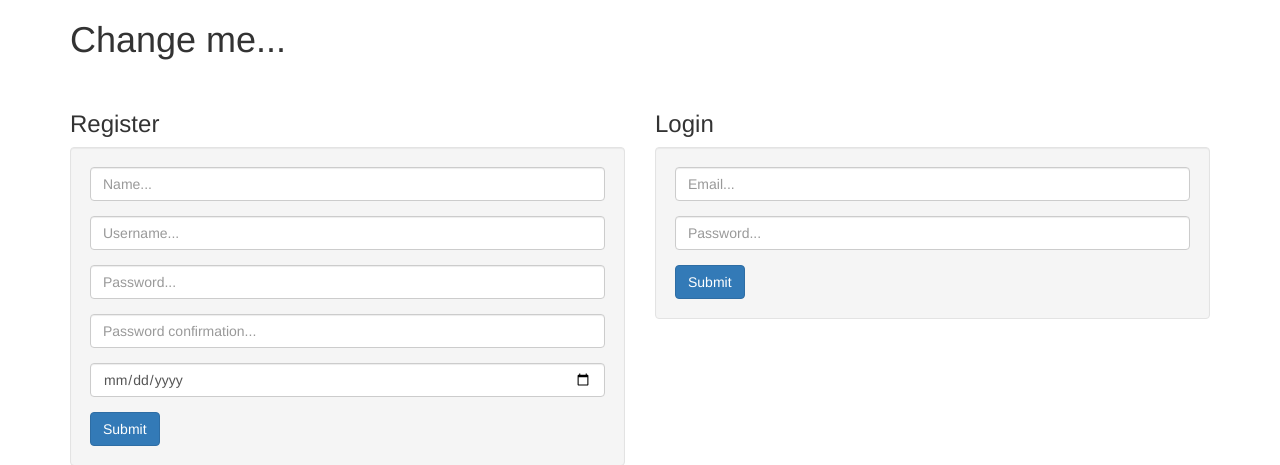
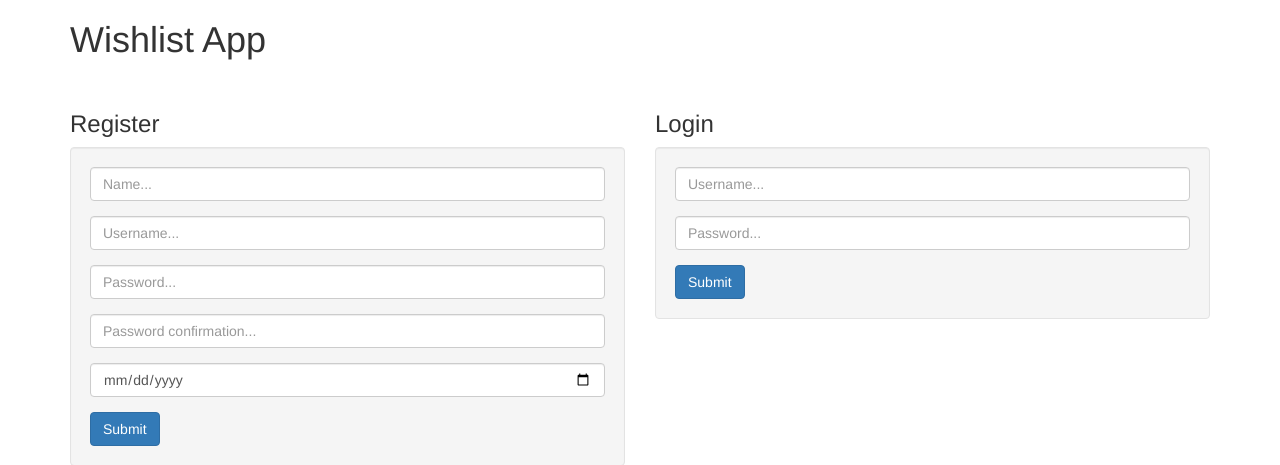
Before and after one commit to mpedersen2054/django_login_reg, a Django app: template apps/email_and_registration/templates/email_and_registration/index.html in a window 1280 px wide. Shown: the top 465 px of the page. Run offline with Django 3.2, Linux system fonts and the light colour scheme; the template is opened without the code that fills it, so the values that code supplies are empty; parts of the project's set-up code (start-up, migrations or seed data) failed here and were passed over; some libraries are stand-ins or nearby versions.

Commit message:
get login to work

```diff
--- a/apps/email_and_registration/models.py
+++ b/apps/email_and_registration/models.py
@@ -57,7 +57,7 @@ class UserManager(models.Manager):
     def validate_login(self, loginData):
         errors = []
 
-        user = User.objects.filter(email=loginData['email']).first()
+        user = User.objects.filter(username=loginData['username']).first()
 
         if not user:
             errors.append('A user with that email doesnt exist in the database. Please register.')
--- a/apps/email_and_registration/templates/email_and_registration/index.html
+++ b/apps/email_and_registration/templates/email_and_registration/index.html
@@ -15,7 +15,7 @@
 <body>
 
   <div class="container">
-    <h1>Change me...</h1>
+    <h1>Wishlist App</h1>
 
     <br>
 
@@ -59,7 +59,7 @@
             <form action="{% url 'users:login_user' %}" method="POST" class="form">
               {% csrf_token %}
               <div class="form-group">
-                <input type="text" name="email" class="form-control" placeholder="Email...">
+                <input type="text" name="username" class="form-control" placeholder="Username...">
               </div>
               <div class="form-group">
                 <input type="text" name="password" class="form-control" placeholder="Password...">
```
Also changed, not shown: apps/email_and_registration/views.py (+6 -1 lines), db.sqlite3, 2 other files.
